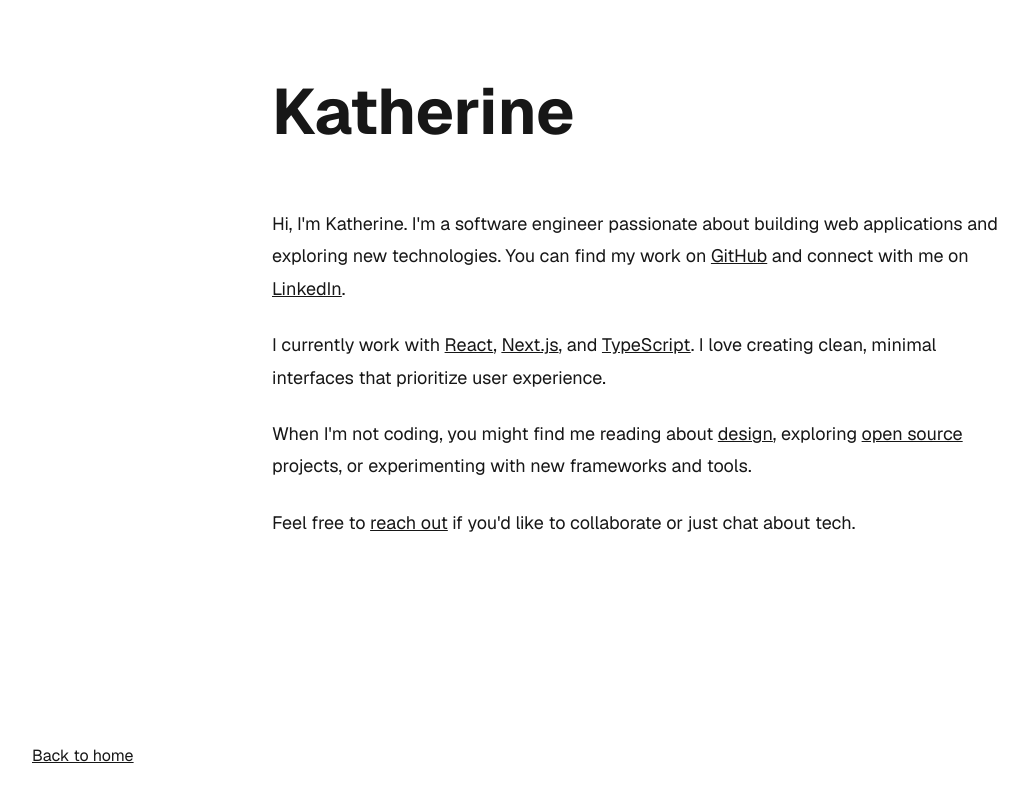
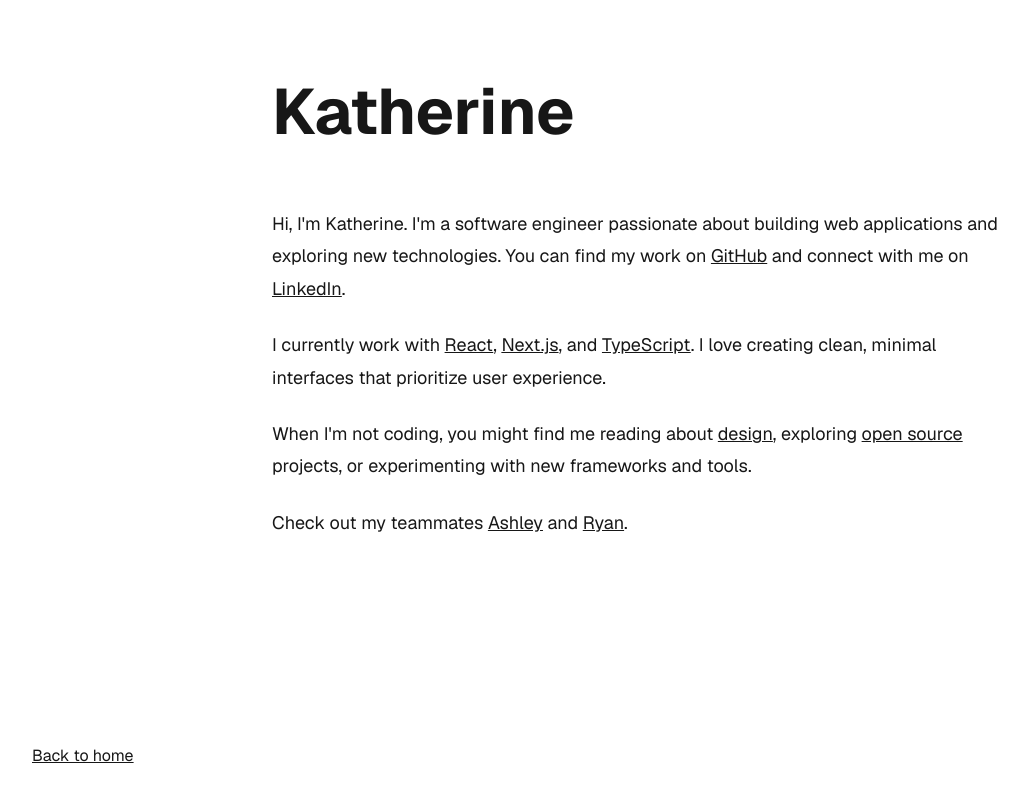
Before and after one commit to ryanisho/kar, a Next.js app in the folder kar/: page /katherine in a window 1280 px wide. Shown: the whole page, without its empty margins (0-1028 px from the left). Built offline with nearby package versions, Linux system fonts and the light colour scheme.

Commit message:
Add circular hyperlinks

```diff
--- a/kar/src/app/ashley/page.tsx
+++ b/kar/src/app/ashley/page.tsx
@@ -101,14 +101,21 @@ export default function Ashley() {
           </p>
 
           <p>
-            Feel free to{" "}
+            Check out my teammates{" "}
             <Link
-              href="/contact"
+              href="/katherine"
               style={{ color: "inherit", textDecoration: "underline" }}
             >
-              reach out
+              Katherine
             </Link>{" "}
-            if you'd like to collaborate or just chat about tech.
+            and{" "}
+            <Link
+              href="/ryan"
+              style={{ color: "inherit", textDecoration: "underline" }}
+            >
+              Ryan
+            </Link>
+            .
           </p>
         </div>
       </div>
--- a/kar/src/app/katherine/page.tsx
+++ b/kar/src/app/katherine/page.tsx
@@ -101,14 +101,21 @@ export default function Katherine() {
           </p>
 
           <p>
-            Feel free to{" "}
+            Check out my teammates{" "}
             <Link
-              href="/contact"
+              href="/ashley"
               style={{ color: "inherit", textDecoration: "underline" }}
             >
-              reach out
+              Ashley
             </Link>{" "}
-            if you'd like to collaborate or just chat about tech.
+            and{" "}
+            <Link
+              href="/ryan"
+              style={{ color: "inherit", textDecoration: "underline" }}
+            >
+              Ryan
+            </Link>
+            .
           </p>
         </div>
       </div>
--- a/kar/src/app/ryan/page.tsx
+++ b/kar/src/app/ryan/page.tsx
@@ -100,14 +100,21 @@ export default function Ryan() {
           </p>
 
           <p>
-            Feel free to{" "}
+            Check out my teammates{" "}
             <Link
-              href="/contact"
+              href="/katherine"
               style={{ color: "inherit", textDecoration: "underline" }}
             >
-              reach out
+              Katherine
             </Link>{" "}
-            if you'd like to collaborate or just chat about tech.
+            and{" "}
+            <Link
+              href="/ashley"
+              style={{ color: "inherit", textDecoration: "underline" }}
+            >
+              Ashley
+            </Link>
+            .
           </p>
         </div>
       </div>
```
